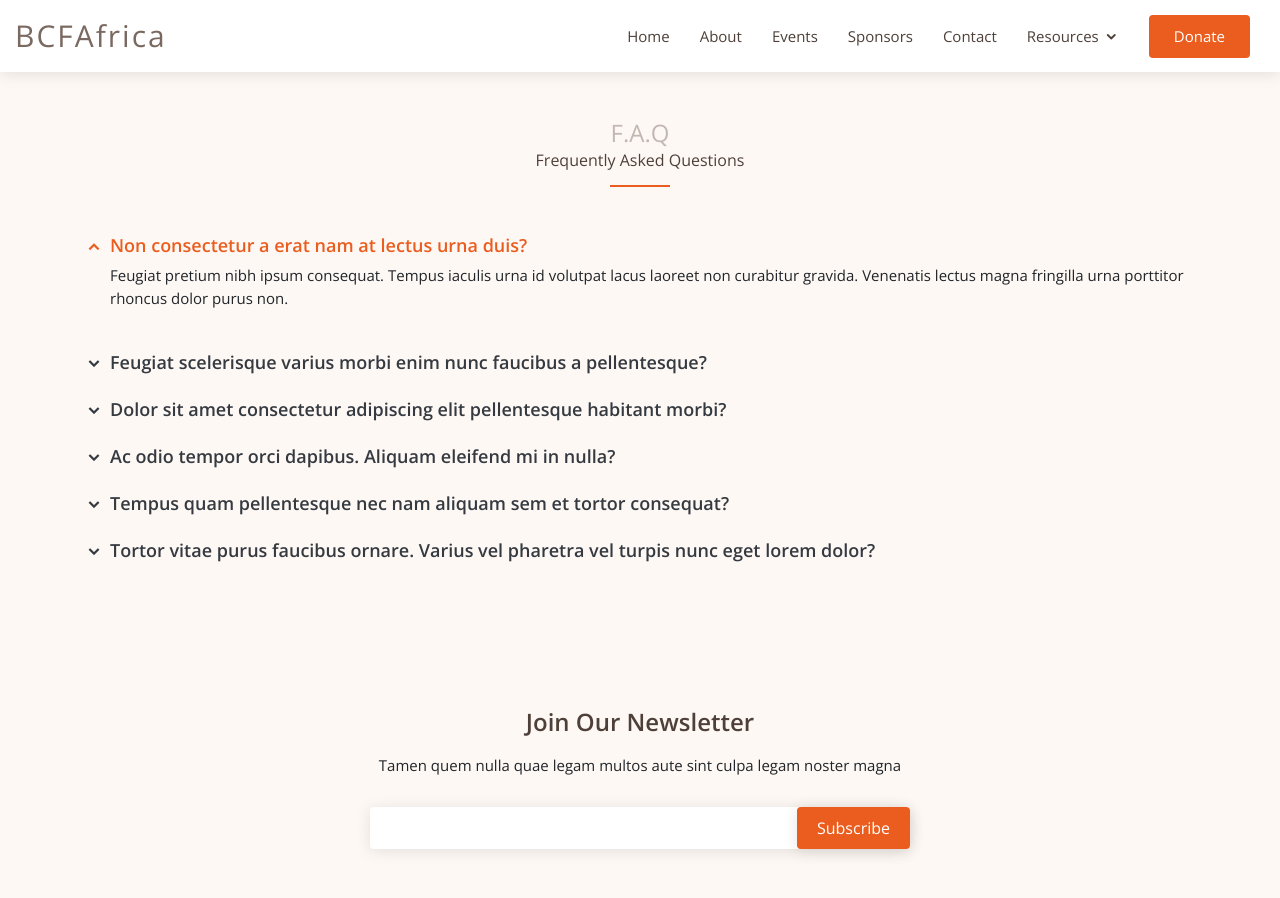
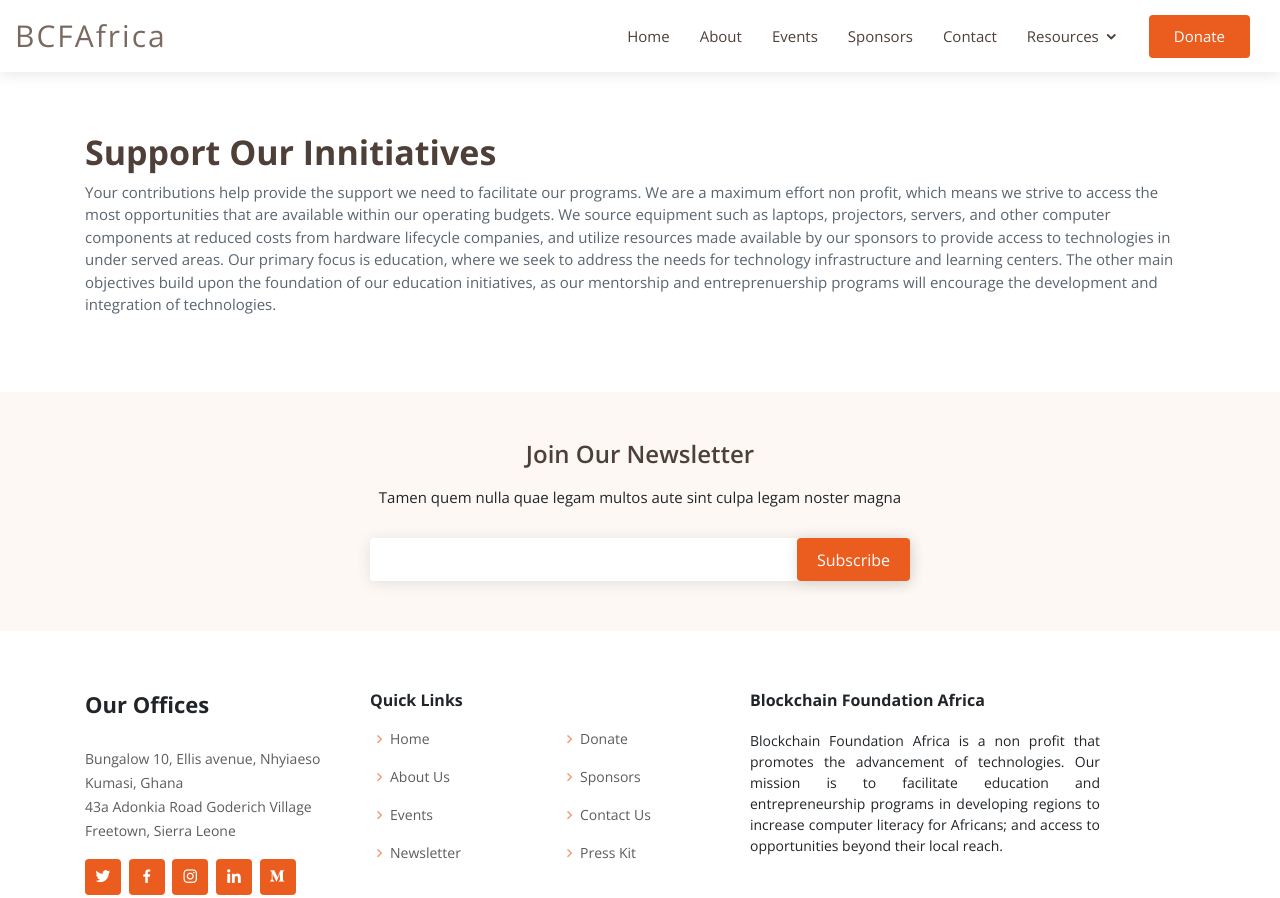
Before and after one commit to BCFAfrica/website-new, a plain HTML site: page donate.html in a window 1280 px wide. Shown: the top 898 px of the page. Drawn offline with nearby package versions, Linux system fonts and the light colour scheme.

Commit message:
Add files via upload

```diff
--- a/donate.html
+++ b/donate.html
@@ -75,75 +75,32 @@
   <main id="main">
 
 
-        <!-- ======= F.A.Q Section ======= -->
-        <section id="faq" class="faq section-bg">
+        <!-- ======= About Section ======= -->
+        <section id="about" class="about">
+
+
           <div class="container">
 
-            <div class="section-title" data-aos="fade-up">
-              <h2>F.A.Q</h2>
-              <p>Frequently Asked Questions</p>
+            <div class="row justify-content-between">
+
+              <div class="col-lg-12 pt-5 pt-lg-0">
+                <h3 data-aos="fade-up">Support Our Innitiatives</h3>
+                <p data-aos="fade-up" data-aos-delay="100">
+              Your contributions help provide the support we need to facilitate our programs. We are a maximum effort non profit,
+              which means we strive to access the most opportunities that are available within our operating budgets.
+              We source equipment such as laptops, projectors, servers, and other computer components at reduced costs
+              from hardware lifecycle companies, and utilize resources made available by our sponsors to provide access
+               to technologies in under served areas. Our primary focus is education, where we seek to address the needs
+               for technology infrastructure and learning centers. The other main objectives build upon the foundation of
+               our education initiatives, as our mentorship and entreprenuership programs will encourage the development and integration of technologies.
+
+              </div>
             </div>
 
-            <ul class="faq-list">
+          </div>
 
-              <li data-aos="fade-up" data-aos-delay="100">
-                <a data-toggle="collapse" class="" href="#faq1">Non consectetur a erat nam at lectus urna duis? <i class="icofont-simple-up"></i></a>
-                <div id="faq1" class="collapse show" data-parent=".faq-list">
-                  <p>
-                    Feugiat pretium nibh ipsum consequat. Tempus iaculis urna id volutpat lacus laoreet non curabitur gravida. Venenatis lectus magna fringilla urna porttitor rhoncus dolor purus non.
-                  </p>
-                </div>
-              </li>
+        </section><!-- End About Section -->
 
-              <li data-aos="fade-up" data-aos-delay="200">
-                <a data-toggle="collapse" href="#faq2" class="collapsed">Feugiat scelerisque varius morbi enim nunc faucibus a pellentesque? <i class="icofont-simple-up"></i></a>
-                <div id="faq2" class="collapse" data-parent=".faq-list">
-                  <p>
-                    Dolor sit amet consectetur adipiscing elit pellentesque habitant morbi. Id interdum velit laoreet id donec ultrices. Fringilla phasellus faucibus scelerisque eleifend donec pretium. Est pellentesque elit ullamcorper dignissim. Mauris ultrices eros in cursus turpis massa tincidunt dui.
-                  </p>
-                </div>
-              </li>
-
-              <li data-aos="fade-up" data-aos-delay="300">
-                <a data-toggle="collapse" href="#faq3" class="collapsed">Dolor sit amet consectetur adipiscing elit pellentesque habitant morbi? <i class="icofont-simple-up"></i></a>
-                <div id="faq3" class="collapse" data-parent=".faq-list">
-                  <p>
-                    Eleifend mi in nulla posuere sollicitudin aliquam ultrices sagittis orci. Faucibus pulvinar elementum integer enim. Sem nulla pharetra diam sit amet nisl suscipit. Rutrum tellus pellentesque eu tincidunt. Lectus urna duis convallis convallis tellus. Urna molestie at elementum eu facilisis sed odio morbi quis
-                  </p>
-                </div>
-              </li>
-
-              <li data-aos="fade-up" data-aos-delay="400">
-                <a data-toggle="collapse" href="#faq4" class="collapsed">Ac odio tempor orci dapibus. Aliquam eleifend mi in nulla? <i class="icofont-simple-up"></i></a>
-                <div id="faq4" class="collapse" data-parent=".faq-list">
-                  <p>
-                    Dolor sit amet consectetur adipiscing elit pellentesque habitant morbi. Id interdum velit laoreet id donec ultrices. Fringilla phasellus faucibus scelerisque eleifend donec pretium. Est pellentesque elit ullamcorper dignissim. Mauris ultrices eros in cursus turpis massa tincidunt dui.
-                  </p>
-                </div>
-              </li>
-
-              <li data-aos="fade-up" data-aos-delay="500">
-                <a data-toggle="collapse" href="#faq5" class="collapsed">Tempus quam pellentesque nec nam aliquam sem et tortor consequat? <i class="icofont-simple-up"></i></a>
-                <div id="faq5" class="collapse" data-parent=".faq-list">
-                  <p>
-                    Molestie a iaculis at erat pellentesque adipiscing commodo. Dignissim suspendisse in est ante in. Nunc vel risus commodo viverra maecenas accumsan. Sit amet nisl suscipit adipiscing bibendum est. Purus gravida quis blandit turpis cursus in
-                  </p>
-                </div>
-              </li>
-
-              <li data-aos="fade-up" data-aos-delay="600">
-                <a data-toggle="collapse" href="#faq6" class="collapsed">Tortor vitae purus faucibus ornare. Varius vel pharetra vel turpis nunc eget lorem dolor? <i class="icofont-simple-up"></i></a>
-                <div id="faq6" class="collapse" data-parent=".faq-list">
-                  <p>
-                    Laoreet sit amet cursus sit amet dictum sit amet justo. Mauris vitae ultricies leo integer malesuada nunc vel. Tincidunt eget nullam non nisi est sit amet. Turpis nunc eget lorem dolor sed. Ut venenatis tellus in metus vulputate eu scelerisque. Pellentesque diam volutpat commodo sed egestas egestas fringilla phasellus faucibus. Nibh tellus molestie nunc non blandit massa enim nec.
-                  </p>
-                </div>
-              </li>
-
-            </ul>
-
-          </div>
-        </section><!-- End F.A.Q Section -->
 
 
 
```
